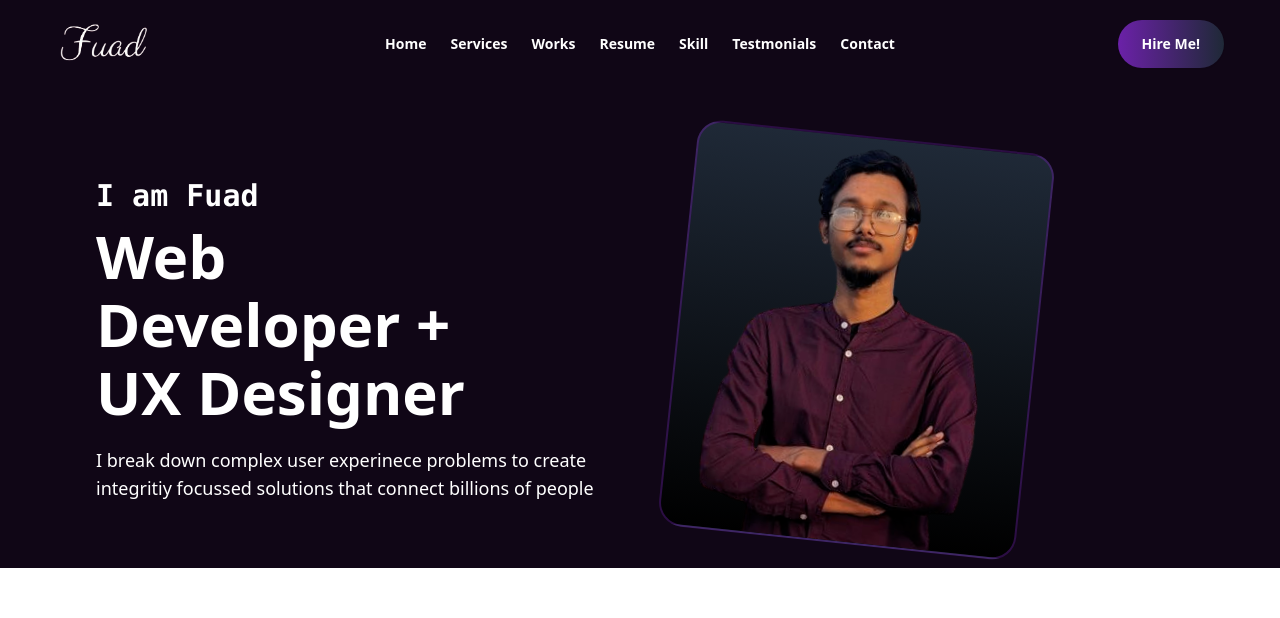
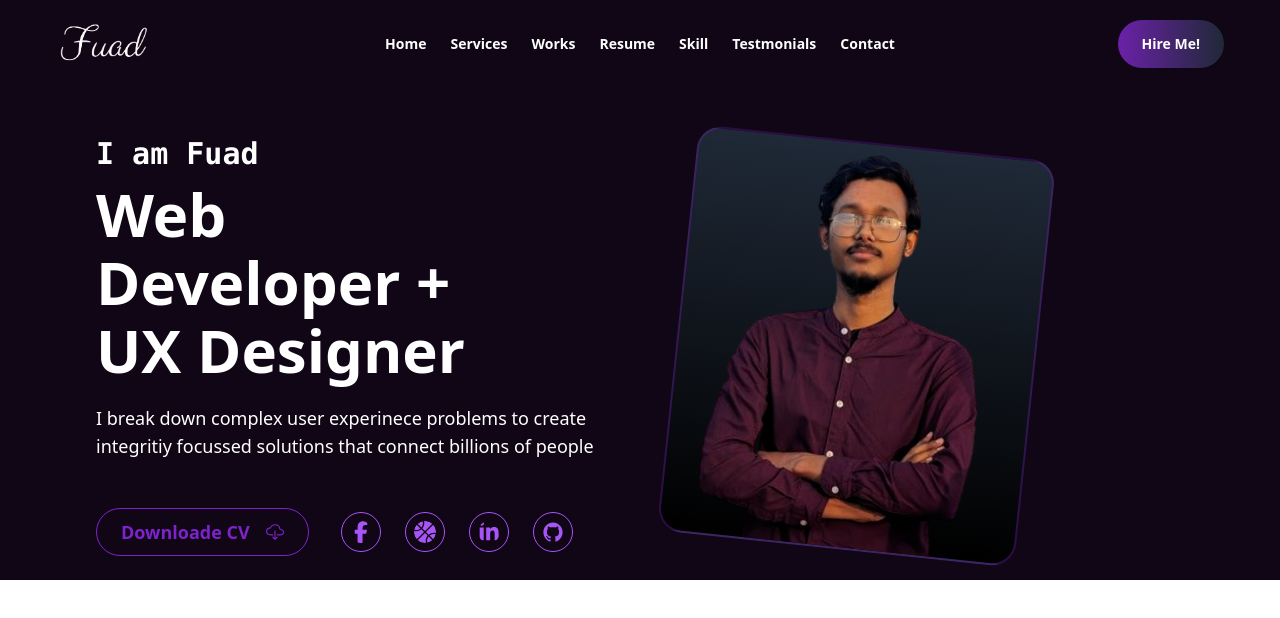
Before and after one commit to MdFuadAmir/Animated-Portfolio, a React app: page / in a window 1280 px wide. Shown: the top 618 px of the page. Built offline with nearby package versions, Linux system fonts and the light colour scheme; the HTML template or start-up script is replaced by a standard one.

Commit message:
added hero section complete

```diff
--- a/src/Components/Hero/Hero.jsx
+++ b/src/Components/Hero/Hero.jsx
@@ -1,4 +1,10 @@
 import image from "../../assets/fuad-removebg-preview.png"
+import { IoCloudDownloadOutline } from "react-icons/io5";
+import { FaFacebookF } from "react-icons/fa6";
+import { FaBasketball } from "react-icons/fa6";
+import { FaLinkedinIn } from "react-icons/fa";
+import { IoLogoGithub } from "react-icons/io";
+import { Link } from "react-router-dom";
 
 const Hero = () => {
     return (
@@ -12,9 +18,24 @@ const Hero = () => {
                 <h1 className="text-4xl md:text-6xl font-bold">UX Designer</h1>
                 </div>
                 <p className=" mt-6 text-lg font-medium">I break down complex user experinece problems to  create integritiy focussed solutions that connect billions of people</p>
-                <div>
-
-
+                <div className="mt-12 flex flex-col-reverse lg:flex-row gap-8 items-center">
+                    <div>
+                    <button className="btn btn-outline text-purple-700 text-lg font-bold rounded-full px-6 flex items-center gap-4">Downloade CV<IoCloudDownloadOutline/></button>
+                    </div>
+                    <div className="flex gap-6">
+                        <Link>
+                        <FaFacebookF size={40} className="p-2 text-purple-500 border rounded-full border-purple-500 hover:text-white"/>
+                        </Link>
+                        <Link>
+                        <FaBasketball size={40} className="p-2 text-purple-500 border rounded-full border-purple-500 hover:text-white"/>
+                        </Link>
+                        <Link>
+                        <FaLinkedinIn size={40} className="p-2 text-purple-500 border rounded-full border-purple-500 hover:text-white"/>
+                        </Link>
+                        <Link>
+                        <IoLogoGithub size={40} className="p-2 text-purple-500 border rounded-full border-purple-500 hover:text-white"/>
+                        </Link>
+                    </div>
                 </div>
                 </div>
                 {/* right side image */}
```
